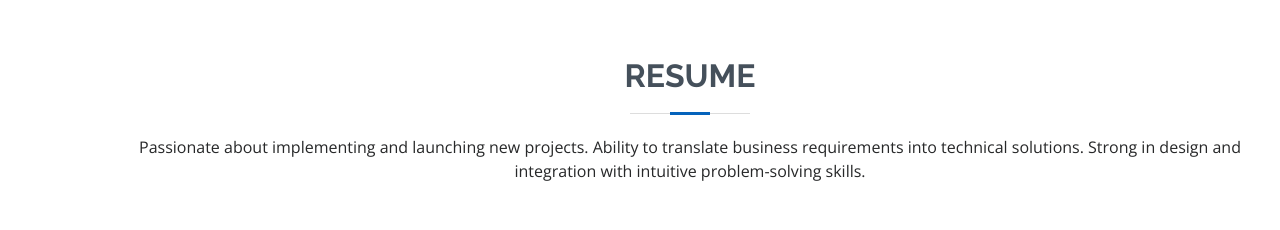
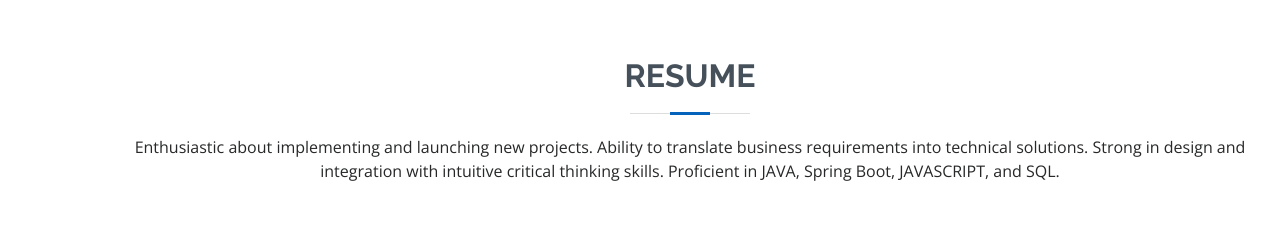
Before and after one commit to adityaj690/aj-portfolio, a plain HTML site: page public/index.html in a window 1280 px wide. Shown: the part 2080-2310 px from the top of the page. Drawn offline with nearby package versions, Linux system fonts and the light colour scheme; a script that the page names is missing; a web font is replaced by a local one.

Commit message:
changes1

```diff
--- a/public/index.html
+++ b/public/index.html
@@ -199,8 +199,9 @@
 					<div class="section-title">
 						<h2>Resume</h2>
 						<p>
-							Passionate about implementing and launching new projects. Ability to translate business requirements into technical
-							solutions. Strong in design and integration with intuitive problem-solving skills.
+							Enthusiastic about implementing and launching new projects. Ability to translate business requirements into technical
+solutions. Strong in design and integration with intuitive critical thinking skills. Proficient in JAVA, Spring Boot,
+JAVASCRIPT, and SQL.
 						</p>
 					</div>
 					<div class="row">
```
Also changed, not shown: .github/workflows/firebase-hosting-merge.yml, .github/workflows/firebase-hosting-pull-request.yml.
